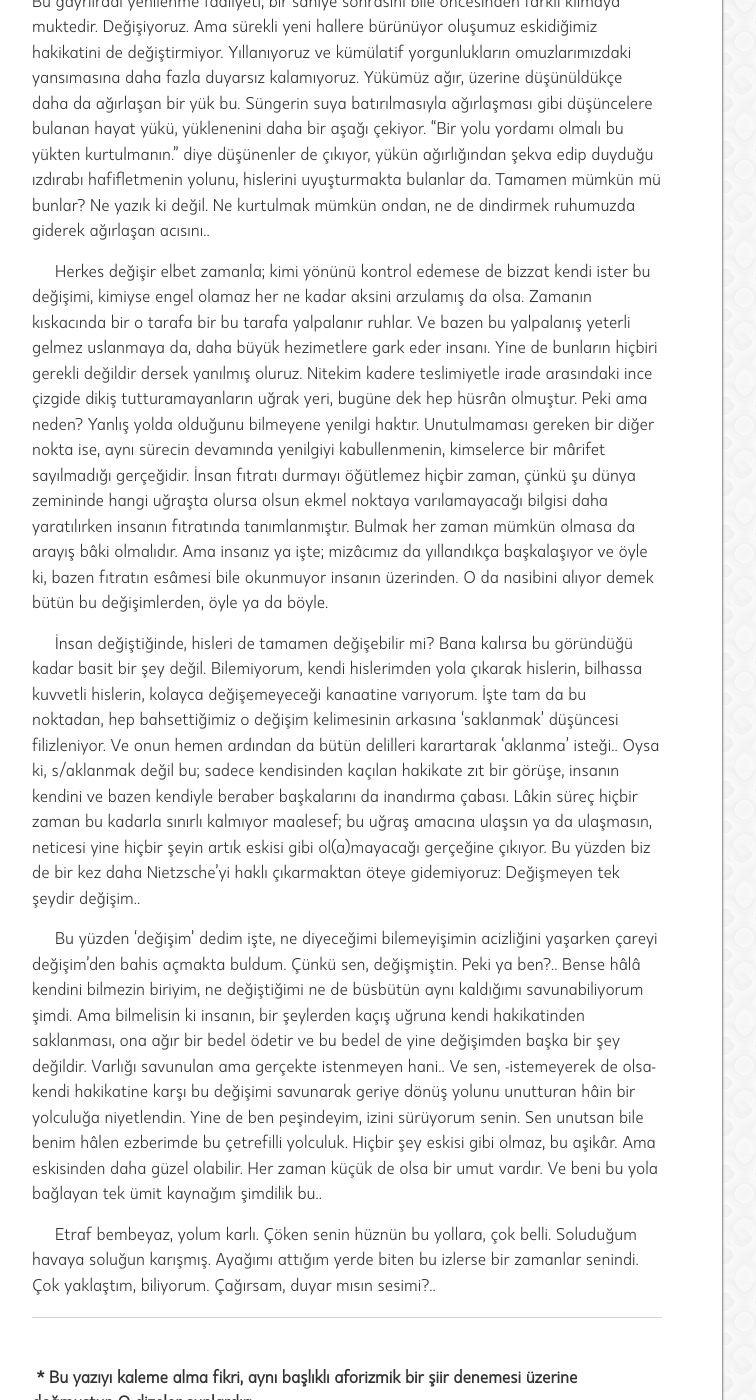
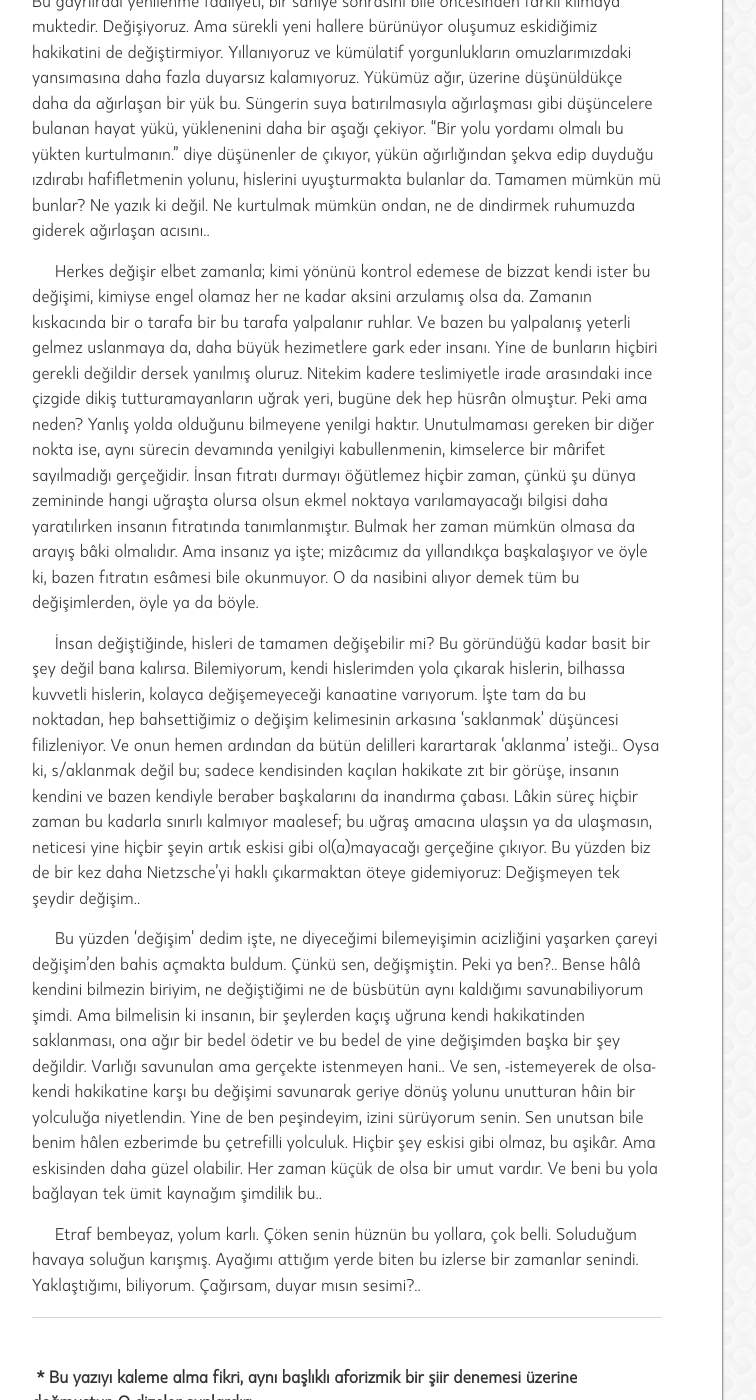
Before and after one commit to muhammedaydogdu/muhammedaydogdu.github.io, a Jekyll site: the page built from _posts/2019-03-18-iz.md, in a window 1280 px wide and 1400 px high, scrolled down 868 px. Shown: the whole window, without its empty margins (293-1049 px from the left). Built offline with Jekyll 4.4.1, drawn with Linux system fonts in a browser that asks for light colours; some web fonts are replaced; some of the changed text lies outside the part shown.

Commit message:
Update 2019-03-18-iz.md

```diff
--- a/_posts/2019-03-18-iz.md
+++ b/_posts/2019-03-18-iz.md
@@ -11,17 +11,17 @@ image: iz.jpg
 
 &nbsp;&nbsp;&nbsp;&nbsp; Yaşamak, iz bırakmaktır. Hayatımızdan tüten nice mânâlar, kimseler farketmeden buhar olup karışmışsa da havaya, içimizde sürekli olarak dönüp duran o bize has ezgiler şimdiye değin kimselerin kulağına çalınmamışsa bile, vakanüvislere malzeme çıkmamışsa dahi şu sergüzeşt-i hayatımızdan; yaşıyorsak izimizi sürecek olanlar için ardımızda illâ ki birkaç kalıntı bırakmışızdır. Kimi gün olmuştur, boynumuza kadar battığımız hüzünlerimiz sinmiştir belki ayağımızın değdiği kaldırımlara. Kimi zaman, günbatımı kızıllığında söyleşirken sırrımızın bir nişânesini gecenin karanlığına düşürüp kaybetmişizdir belki. Ya da rüzgâr alıp götürmüştür, ne bileyim.. Yaşamışsak hayatına temas ettiğimiz birilerinde muhakkak bir değişime yol açmışızdır. Onların heybesinde bize ait yâhut bize dair bir şeycikler bulunur elbet. Yani yeter ki birileri düşsün peşimize, ömür kalemimizden dağılan mürekkebin izleri silinmiş dahi olsa o gün, yüreğimizde bıraktığı boşluk ele vermeye yetecektir bizi.
 
-&nbsp;&nbsp;&nbsp;&nbsp; Epeydir aklımı kurcalayan bir şey var, peki ya biz bir gün tamamen değişirsek? Bıraktığımız izler ya artık bize ait olmazsa? Değişimden bahsetmek gerek sanırım bunu anlayabilmek için. Yeni bir başlık açıyoruz: Değişim..
+&nbsp;&nbsp;&nbsp;&nbsp; Epeydir aklımı kurcalayan bir şey var, peki ya bir gün tamamen değişirsek? Bıraktığımız izler ya artık bize ait olmazsa? Değişimden bahsetmek gerek sanırım bunu anlayabilmek için. Yeni bir başlık açıyoruz: Değişim..
 
 &nbsp;&nbsp;&nbsp;&nbsp; Değişimin kaçınılmaz olduğuna dair sarsılmaz bir inanç var. Katılmamak elde değil. Bu gayriirâdi yenilenme faaliyeti, bir saniye sonrasını bile öncesinden farklı kılmaya muktedir. Değişiyoruz. Ama sürekli yeni hallere bürünüyor oluşumuz eskidiğimiz hakikatini de değiştirmiyor. Yıllanıyoruz ve kümülatif yorgunlukların omuzlarımızdaki yansımasına daha fazla duyarsız kalamıyoruz. Yükümüz ağır, üzerine düşünüldükçe daha da ağırlaşan bir yük bu. Süngerin suya batırılmasıyla ağırlaşması gibi düşüncelere bulanan hayat yükü, yüklenenini daha bir aşağı çekiyor. “Bir yolu yordamı olmalı bu yükten kurtulmanın.” diye düşünenler de çıkıyor, yükün ağırlığından şekva edip duyduğu ızdırabı hafifletmenin yolunu, hislerini uyuşturmakta bulanlar da. Tamamen mümkün mü bunlar? Ne yazık ki değil. Ne kurtulmak mümkün ondan, ne de dindirmek ruhumuzda giderek ağırlaşan acısını..
 
-&nbsp;&nbsp;&nbsp;&nbsp; Herkes değişir elbet zamanla; kimi yönünü kontrol edemese de bizzat kendi ister bu değişimi, kimiyse engel olamaz her ne kadar aksini arzulamış da olsa. Zamanın kıskacında bir o tarafa bir bu tarafa yalpalanır ruhlar. Ve bazen bu yalpalanış yeterli gelmez uslanmaya da, daha büyük hezimetlere gark eder insanı. Yine de bunların hiçbiri gerekli değildir dersek yanılmış oluruz. Nitekim kadere teslimiyetle irade arasındaki ince çizgide dikiş tutturamayanların uğrak yeri, bugüne dek hep hüsrân olmuştur. Peki ama neden? Yanlış yolda olduğunu bilmeyene yenilgi haktır. Unutulmaması gereken bir diğer nokta ise, aynı sürecin devamında yenilgiyi kabullenmenin, kimselerce bir mârifet sayılmadığı gerçeğidir. İnsan fıtratı durmayı öğütlemez hiçbir zaman, çünkü şu dünya zemininde hangi uğraşta olursa olsun ekmel noktaya varılamayacağı bilgisi daha yaratılırken insanın fıtratında tanımlanmıştır. Bulmak her zaman mümkün olmasa da arayış bâki olmalıdır. Ama insanız ya işte; mizâcımız da yıllandıkça başkalaşıyor ve öyle ki, bazen fıtratın esâmesi bile okunmuyor insanın üzerinden. O da nasibini alıyor demek bütün bu değişimlerden, öyle ya da böyle.
+&nbsp;&nbsp;&nbsp;&nbsp; Herkes değişir elbet zamanla; kimi yönünü kontrol edemese de bizzat kendi ister bu değişimi, kimiyse engel olamaz her ne kadar aksini arzulamış olsa da. Zamanın kıskacında bir o tarafa bir bu tarafa yalpalanır ruhlar. Ve bazen bu yalpalanış yeterli gelmez uslanmaya da, daha büyük hezimetlere gark eder insanı. Yine de bunların hiçbiri gerekli değildir dersek yanılmış oluruz. Nitekim kadere teslimiyetle irade arasındaki ince çizgide dikiş tutturamayanların uğrak yeri, bugüne dek hep hüsrân olmuştur. Peki ama neden? Yanlış yolda olduğunu bilmeyene yenilgi haktır. Unutulmaması gereken bir diğer nokta ise, aynı sürecin devamında yenilgiyi kabullenmenin, kimselerce bir mârifet sayılmadığı gerçeğidir. İnsan fıtratı durmayı öğütlemez hiçbir zaman, çünkü şu dünya zemininde hangi uğraşta olursa olsun ekmel noktaya varılamayacağı bilgisi daha yaratılırken insanın fıtratında tanımlanmıştır. Bulmak her zaman mümkün olmasa da arayış bâki olmalıdır. Ama insanız ya işte; mizâcımız da yıllandıkça başkalaşıyor ve öyle ki, bazen fıtratın esâmesi bile okunmuyor. O da nasibini alıyor demek tüm bu değişimlerden, öyle ya da böyle.
 
-&nbsp;&nbsp;&nbsp;&nbsp; İnsan değiştiğinde, hisleri de tamamen değişebilir mi? Bana kalırsa bu göründüğü kadar basit bir şey değil. Bilemiyorum, kendi hislerimden yola çıkarak hislerin, bilhassa kuvvetli hislerin, kolayca değişemeyeceği kanaatine varıyorum. İşte tam da bu noktadan, hep bahsettiğimiz o değişim kelimesinin arkasına ‘saklanmak’ düşüncesi filizleniyor. Ve onun hemen ardından da bütün delilleri karartarak ‘aklanma’ isteği.. Oysa ki, s/aklanmak değil bu; sadece kendisinden kaçılan hakikate zıt bir görüşe, insanın kendini ve bazen kendiyle beraber başkalarını da inandırma çabası. Lâkin süreç hiçbir zaman bu kadarla sınırlı kalmıyor maalesef; bu uğraş amacına ulaşsın ya da ulaşmasın, neticesi yine hiçbir şeyin artık eskisi gibi ol(a)mayacağı gerçeğine çıkıyor. Bu yüzden biz de bir kez daha Nietzsche’yi haklı çıkarmaktan öteye gidemiyoruz: Değişmeyen tek şeydir değişim..
+&nbsp;&nbsp;&nbsp;&nbsp; İnsan değiştiğinde, hisleri de tamamen değişebilir mi? Bu göründüğü kadar basit bir şey değil bana kalırsa. Bilemiyorum, kendi hislerimden yola çıkarak hislerin, bilhassa kuvvetli hislerin, kolayca değişemeyeceği kanaatine varıyorum. İşte tam da bu noktadan, hep bahsettiğimiz o değişim kelimesinin arkasına ‘saklanmak’ düşüncesi filizleniyor. Ve onun hemen ardından da bütün delilleri karartarak ‘aklanma’ isteği.. Oysa ki, s/aklanmak değil bu; sadece kendisinden kaçılan hakikate zıt bir görüşe, insanın kendini ve bazen kendiyle beraber başkalarını da inandırma çabası. Lâkin süreç hiçbir zaman bu kadarla sınırlı kalmıyor maalesef; bu uğraş amacına ulaşsın ya da ulaşmasın, neticesi yine hiçbir şeyin artık eskisi gibi ol(a)mayacağı gerçeğine çıkıyor. Bu yüzden biz de bir kez daha Nietzsche’yi haklı çıkarmaktan öteye gidemiyoruz: Değişmeyen tek şeydir değişim..
 
 &nbsp;&nbsp;&nbsp;&nbsp; Bu yüzden ‘değişim’ dedim işte, ne diyeceğimi bilemeyişimin acizliğini yaşarken çareyi değişim’den bahis açmakta buldum. Çünkü sen, değişmiştin. Peki ya ben?.. Bense hâlâ kendini bilmezin biriyim, ne değiştiğimi ne de büsbütün aynı kaldığımı savunabiliyorum şimdi. Ama bilmelisin ki insanın, bir şeylerden kaçış uğruna kendi hakikatinden saklanması, ona ağır bir bedel ödetir ve bu bedel de yine değişimden başka bir şey değildir. Varlığı savunulan ama gerçekte istenmeyen hani.. Ve sen, -istemeyerek de olsa- kendi hakikatine karşı bu değişimi savunarak geriye dönüş yolunu unutturan hâin bir yolculuğa niyetlendin. Yine de ben peşindeyim, izini sürüyorum senin. Sen unutsan bile benim hâlen ezberimde bu çetrefilli yolculuk. Hiçbir şey eskisi gibi olmaz, bu aşikâr. Ama eskisinden daha güzel olabilir. Her zaman küçük de olsa bir umut vardır. Ve beni bu yola bağlayan tek ümit kaynağım şimdilik bu..
 
-&nbsp;&nbsp;&nbsp;&nbsp; Etraf bembeyaz, yolum karlı. Çöken senin hüznün bu yollara, çok belli. Soluduğum havaya soluğun karışmış. Ayağımı attığım yerde biten bu izlerse bir zamanlar senindi. Çok yaklaştım, biliyorum. Çağırsam, duyar mısın sesimi?..
+&nbsp;&nbsp;&nbsp;&nbsp; Etraf bembeyaz, yolum karlı. Çöken senin hüznün bu yollara, çok belli. Soluduğum havaya soluğun karışmış. Ayağımı attığım yerde biten bu izlerse bir zamanlar senindi. Yaklaştığımı, biliyorum. Çağırsam, duyar mısın sesimi?..
 
 ---
 <br/>
```
